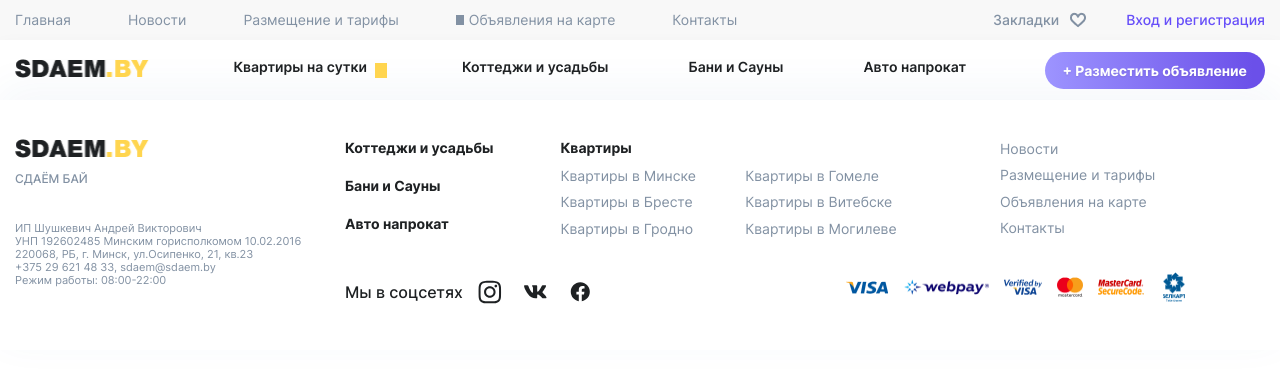
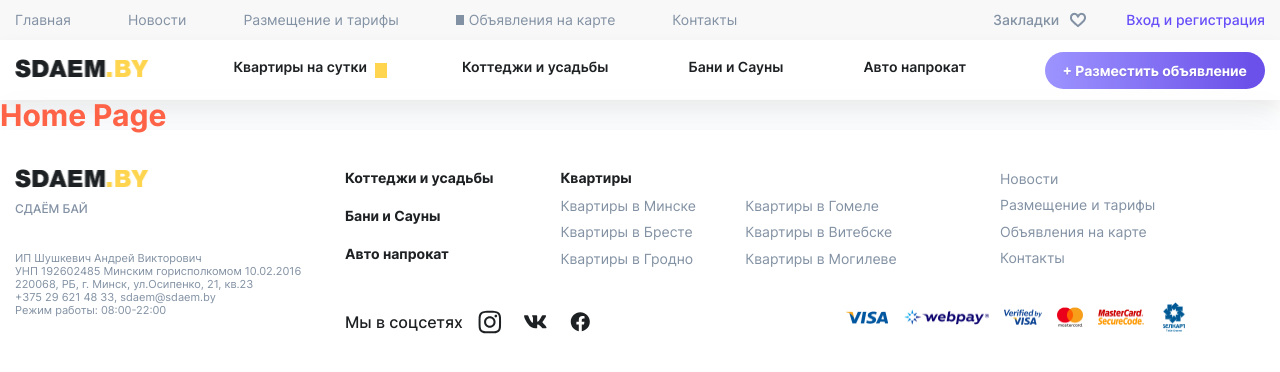
Before and after one commit to just-too-it/hawking-school-react, a React (Create React App) app: page / in a window 1280 px wide. Shown: the top 372 px of the page. Built offline with nearby package versions, Linux system fonts and the light colour scheme; grey boxes are pictures that could not be loaded.

Commit message:
bugfix выпадающего меню в хедере

```diff
--- a/index.d.ts
+++ b/index.d.ts
@@ -18,3 +18,5 @@
   const content: Record<string, string>;
   export default content;
 }
+
+//declare module 'styled-components';
--- a/package.json
+++ b/package.json
@@ -50,6 +50,7 @@
     "@types/react-dom": "^18.0.5",
     "@types/react-redux": "^7.1.24",
     "@types/react-router-dom": "^5.3.3",
+    "@types/styled-components": "^5.1.25",
     "@typescript-eslint/eslint-plugin": "^5.27.1",
     "@typescript-eslint/parser": "^5.27.1",
     "eslint": "^8.16.0",
@@ -61,6 +62,7 @@
     "eslint-plugin-react-hooks": "^4.5.0",
     "prettier": "^2.6.2",
     "sass": "^1.52.2",
+    "styled-components": "^5.3.5",
     "stylelint": "^14.8.5",
     "stylelint-config-prettier": "^9.0.3",
     "stylelint-config-standard": "^25.0.0",
--- a/src/components/Header/SubNav/SubNav.scss
+++ b/src/components/Header/SubNav/SubNav.scss
@@ -64,6 +64,7 @@
     background: $color-white;
     box-shadow: 0 0 40px rgb(135 124 202 / 30%);
     border-radius: 10px;
+    z-index: 1;
   }
 
   &__sub-item {
--- a/src/components/Header/SubNav/index.tsx
+++ b/src/components/Header/SubNav/index.tsx
@@ -24,7 +24,13 @@
         </div>
         <ul className="subnav__list">
           {props.menu.map((item) => (
-            <li key={item.title} className="subnav__item" onClick={() => setIsActiveSubmenu(!isActiveSubmenu)}>
+            <li
+              key={item.title}
+              className="subnav__item"
+              onClick={() => {
+                item.list ? setIsActiveSubmenu(!isActiveSubmenu) : null;
+              }}
+            >
               <Link
                 to={item.link ? item.link : '#'}
                 title={item.title}
--- a/src/components/UI/SButton/index.tsx
+++ b/src/components/UI/SButton/index.tsx
@@ -5,7 +5,7 @@
 export const SButton: FC<IButton> = ({ label, type, btnOnClick, color, ...rest }) => {
   const [buttonClassName, setButtonClassName] = useState('button');
   const [iconBefore, setIconBefore] = useState(null as React.ReactElement);
-
+  const [iconAfter, setIconAfter] = useState(null as React.ReactElement);
 
   useEffect(()=>{
     switch (color) {
@@ -28,14 +28,11 @@
     }
   },[])
 
-
-
-
-
   return (
     <button type={type} onClick={btnOnClick} className={buttonClassName} {...rest}>
       {iconBefore ? iconBefore : null}
       {label}
+      {iconAfter ? iconAfter : null}
     </button>
   );
 };
--- a/src/routes/index.tsx
+++ b/src/routes/index.tsx
@@ -2,6 +2,7 @@
 import { Route, Routes } from 'react-router-dom';
 import { PagesLinks } from '../core/constants/pagesLinks.constant';
 import { Layout } from '../views/layouts/Layout';
+import { Home } from '../views/pages/Home';
 import { News } from '../views/pages/News';
 import { NewsItem } from '../views/pages/NewsItem';
 import { NotFound } from '../views/pages/NotFound';
@@ -10,6 +11,7 @@
   return (
     <Routes>
       <Route path="/" element={<Layout />}>
+        <Route path={PagesLinks.MAIN_PAGE} element={<Home />} />
         <Route path={PagesLinks.NEWS_PAGE} element={<News />} />
         <Route path={`${PagesLinks.NEWS_PAGE}/:id`} element={<NewsItem />} />
         <Route path='*' element={<NotFound />}/>
--- /dev/null
+++ b/src/views/pages/Home/index.tsx
@@ -0,0 +1,12 @@
+import React, { FC, useState, useEffect } from 'react';
+import styled from 'styled-components';
+
+const StyledWrapper = styled.h1`
+  color: tomato;
+`;
+
+export const Home = () => {
+
+
+  return <StyledWrapper>Home Page</StyledWrapper>;
+};
--- a/src/views/pages/NewsItem/index.tsx
+++ b/src/views/pages/NewsItem/index.tsx
@@ -12,6 +12,8 @@
   useMemo(()=>{
     setNewsList(news)
   },[newsList])
+
+
 
   return (
     <main className={styles.newsItem}>
```
Also changed, not shown: 1 other file (tests, documents, lock files or other folders).
